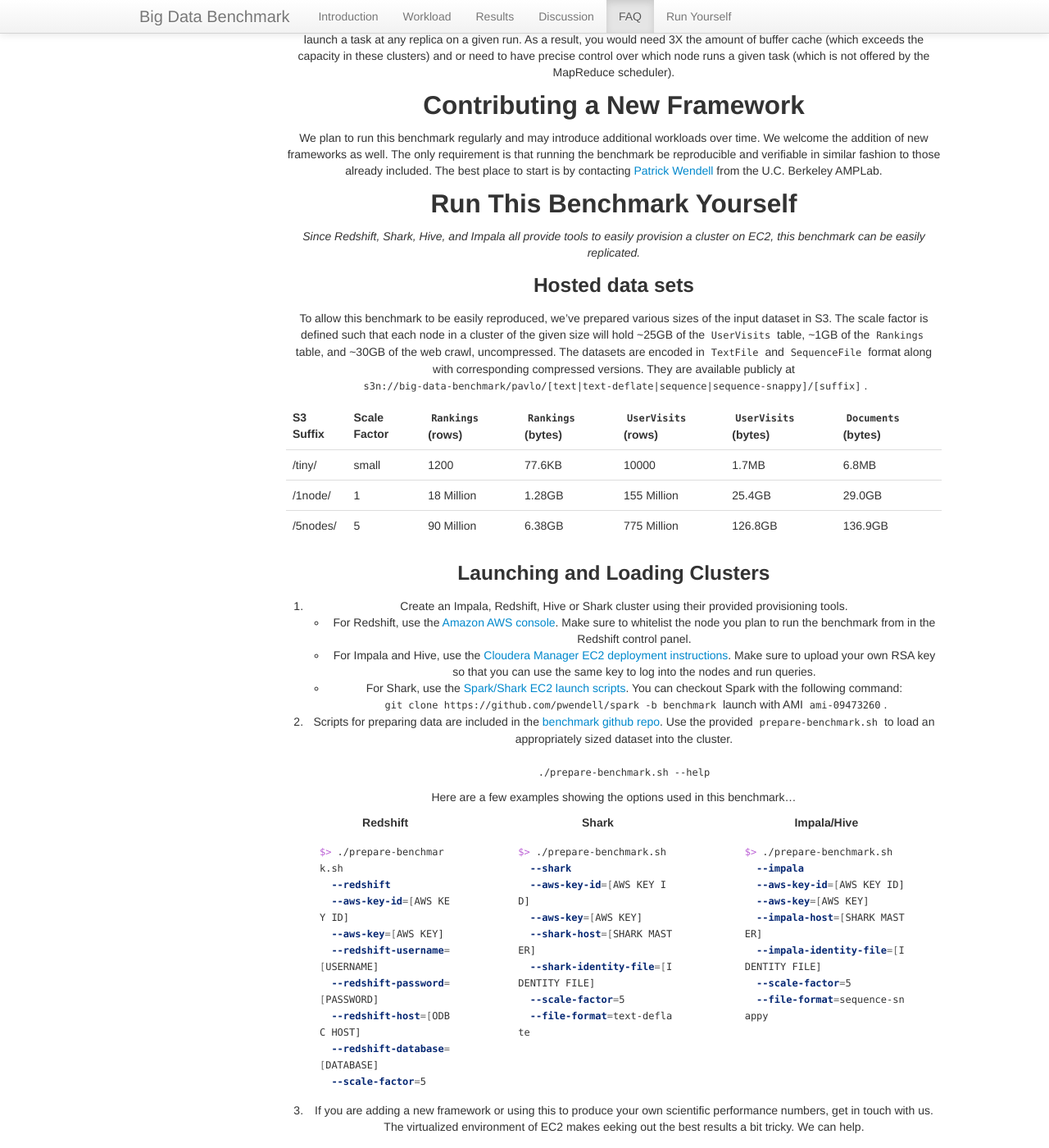
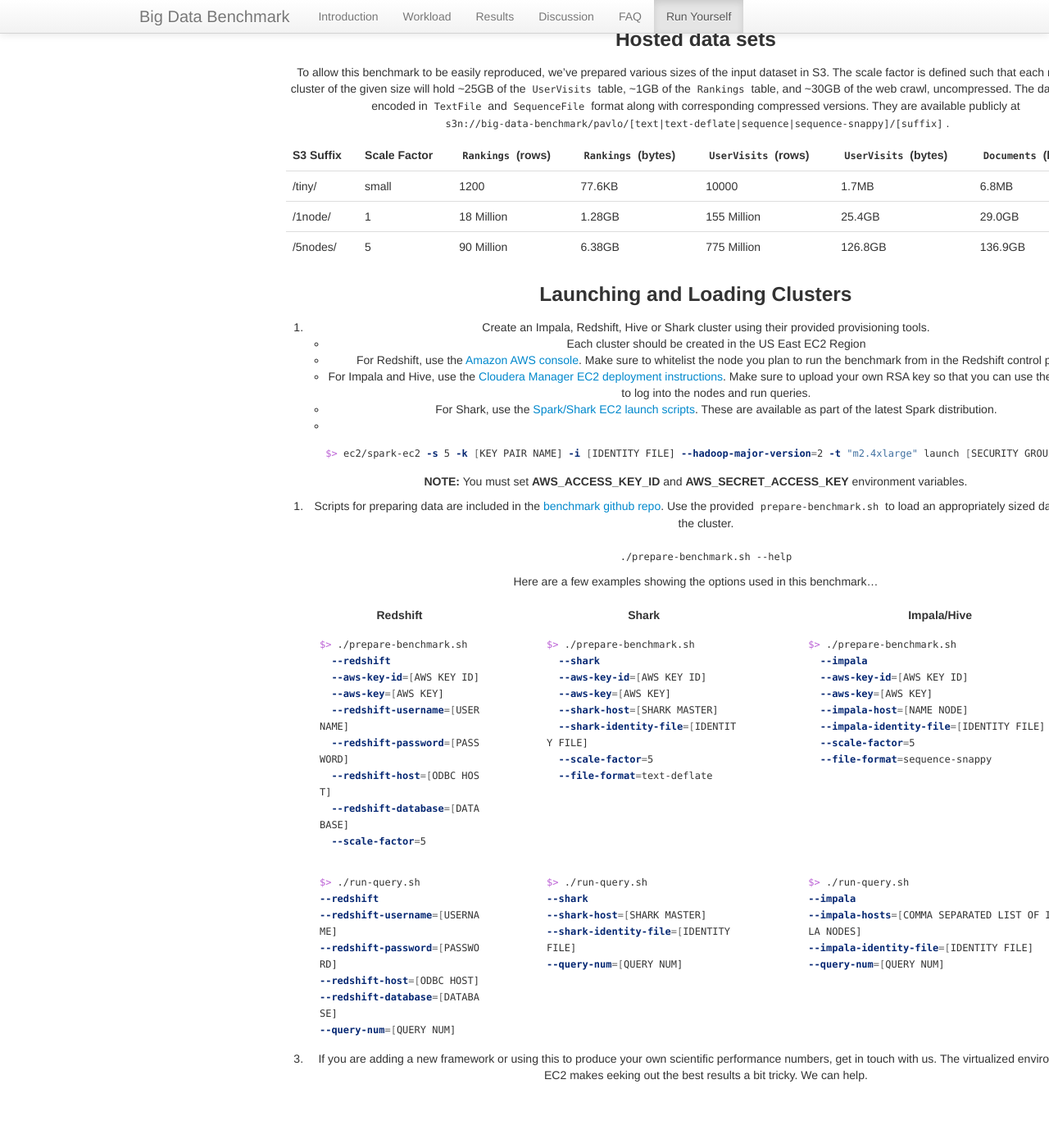
Before and after one commit to amplab/benchmark, a Jekyll site: the page built from site/index.md, in a window 1280 px wide and 1400 px high, scrolled down 6248 px. Shown: the whole window at 82% size. Built offline with Jekyll 4.4.1, drawn with Linux system fonts in a browser that asks for light colours; after the commit the page ends 7585 px from its top, so only the background shows below that.

Commit message:
Fixed a few typos. Indicated that clusters should be started in us-east. Updated instructions to use regular distribution of Spark/Shark via EC2 scripts. Added table to show how to run queries.

```diff
--- a/runner/run_query.py
+++ b/runner/run_query.py
@@ -473,7 +473,7 @@
   def prettylist(lst):
     return ",".join([str(k) for k in lst])
 
-  print "Resutlts: %s" % prettylist(results)
+  print "Results: %s" % prettylist(results)
   print "Percentiles: %s" % get_percentiles(results)
   print "Best: %s"  % min(results)
 
--- a/site/index.md
+++ b/site/index.md
@@ -512,15 +512,18 @@
 ### Launching and Loading Clusters
 
 1. Create an Impala, Redshift, Hive or Shark cluster using their provided provisioning tools.
+  * Each cluster should be created in the US East EC2 Region
   * For Redshift, use the [Amazon AWS console](https://console.aws.amazon.com/redshift/). Make sure to whitelist the node you plan to run the benchmark from in the Redshift control panel.
   * For Impala and Hive, use the [Cloudera Manager EC2 deployment instructions](http://blog.cloudera.com/blog/2013/03/how-to-create-a-cdh-cluster-on-amazon-ec2-via-cloudera-manager/). Make sure to upload your own RSA key so that you can use the same key to log into the nodes and run queries.
-  * For Shark, use the [Spark/Shark EC2 launch scripts](http://spark-project.org/docs/latest/ec2-scripts.html). You can checkout Spark with the following command: `git clone https://github.com/pwendell/spark -b benchmark` launch with AMI `ami-09473260`.
+  * For Shark, use the [Spark/Shark EC2 launch scripts](http://spark-project.org/docs/latest/ec2-scripts.html). These are available as part of the latest Spark distribution.
+  * {% highlight bash %}
+$> ec2/spark-ec2 -s 5 -k [KEY PAIR NAME] -i [IDENTITY FILE] --hadoop-major-version=2 -t "m2.4xlarge" launch [SECURITY GROUP] {% endhighlight %} **NOTE:** You must set **AWS\_ACCESS\_KEY\_ID** and **AWS\_SECRET\_ACCESS\_KEY** environment variables.
 
 2. Scripts for preparing data are included in the [benchmark github repo](https://github.com/amplab/benchmark.git). Use the provided `prepare-benchmark.sh` to load an appropriately sized dataset into the cluster. <br><br> `./prepare-benchmark.sh --help`
 
 Here are a few examples showing the options used in this benchmark...
 
-<table stle="width:800px;margin-top:20px;">
+<table style="width:1000px;margin-top:20px;">
   <tr>
     <th>Redshift</th>
     <th>Shark</th>
@@ -558,13 +561,44 @@
   --impala
   --aws-key-id=[AWS KEY ID]
   --aws-key=[AWS KEY]
-  --impala-host=[SHARK MASTER]
+  --impala-host=[NAME NODE]
   --impala-identity-file=[IDENTITY FILE]
   --scale-factor=5
   --file-format=sequence-snappy
 
 {% endhighlight %}
-</td></tr></table>
+</td></tr>
+
+<tr valign="top">
+<td>
+{% highlight bash %}
+$> ./run-query.sh
+--redshift
+--redshift-username=[USERNAME]
+--redshift-password=[PASSWORD]
+--redshift-host=[ODBC HOST]
+--redshift-database=[DATABASE]
+--query-num=[QUERY NUM]
+{% endhighlight %}
+</td><td>
+{% highlight bash %}
+$> ./run-query.sh
+--shark
+--shark-host=[SHARK MASTER]
+--shark-identity-file=[IDENTITY FILE]
+--query-num=[QUERY NUM]
+{% endhighlight %}
+</td><td>
+{% highlight bash %}
+$> ./run-query.sh
+--impala
+--impala-hosts=[COMMA SEPARATED LIST OF IMPALA NODES]
+--impala-identity-file=[IDENTITY FILE]
+--query-num=[QUERY NUM]
+{% endhighlight %}
+</td></tr>
+
+</table>
 
 <ol>
 <li value="3"> If you are adding a new framework or using this to produce your own scientific performance numbers, get in touch with us. The virtualized environment of EC2 makes eeking out the best results a bit tricky. We can help.
```
